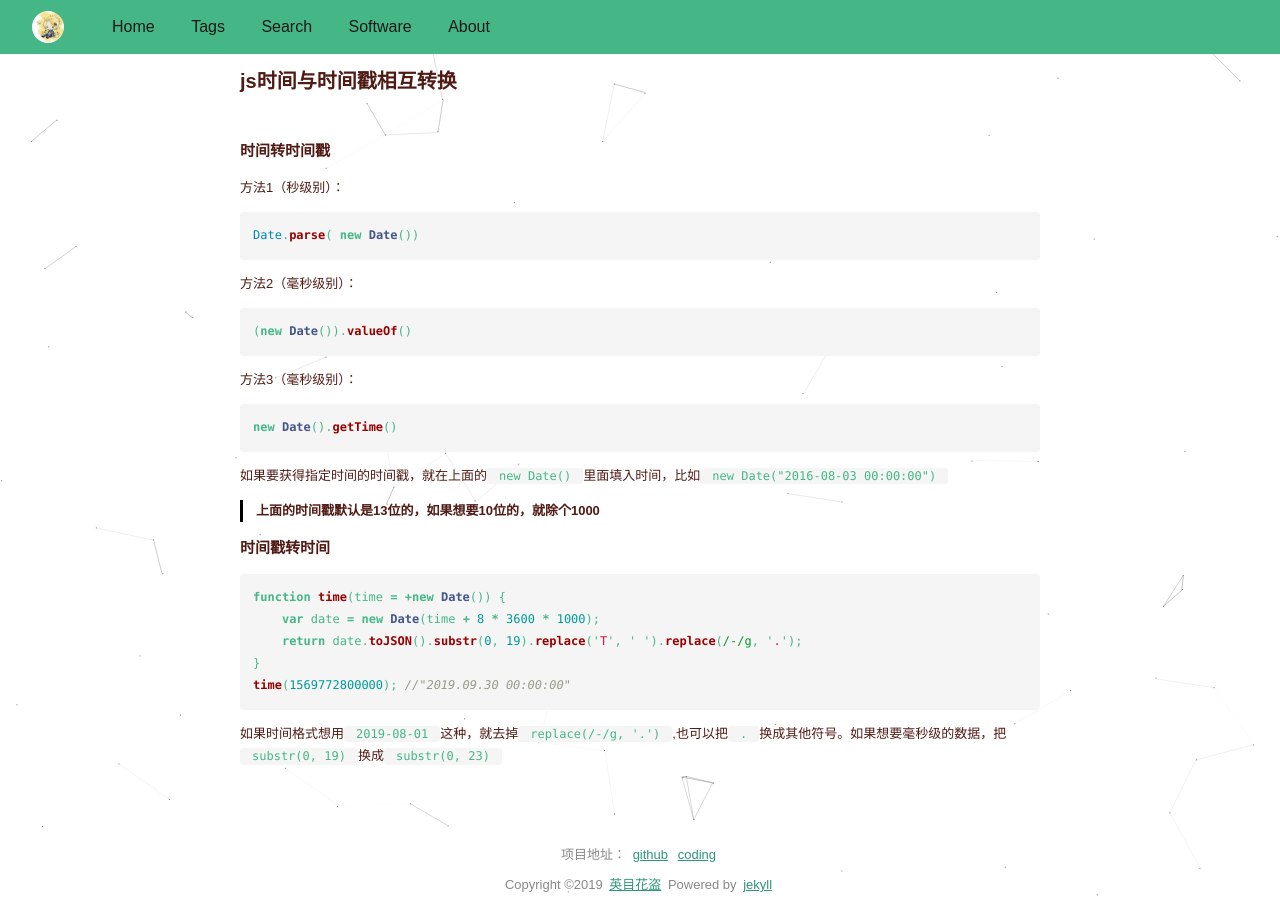
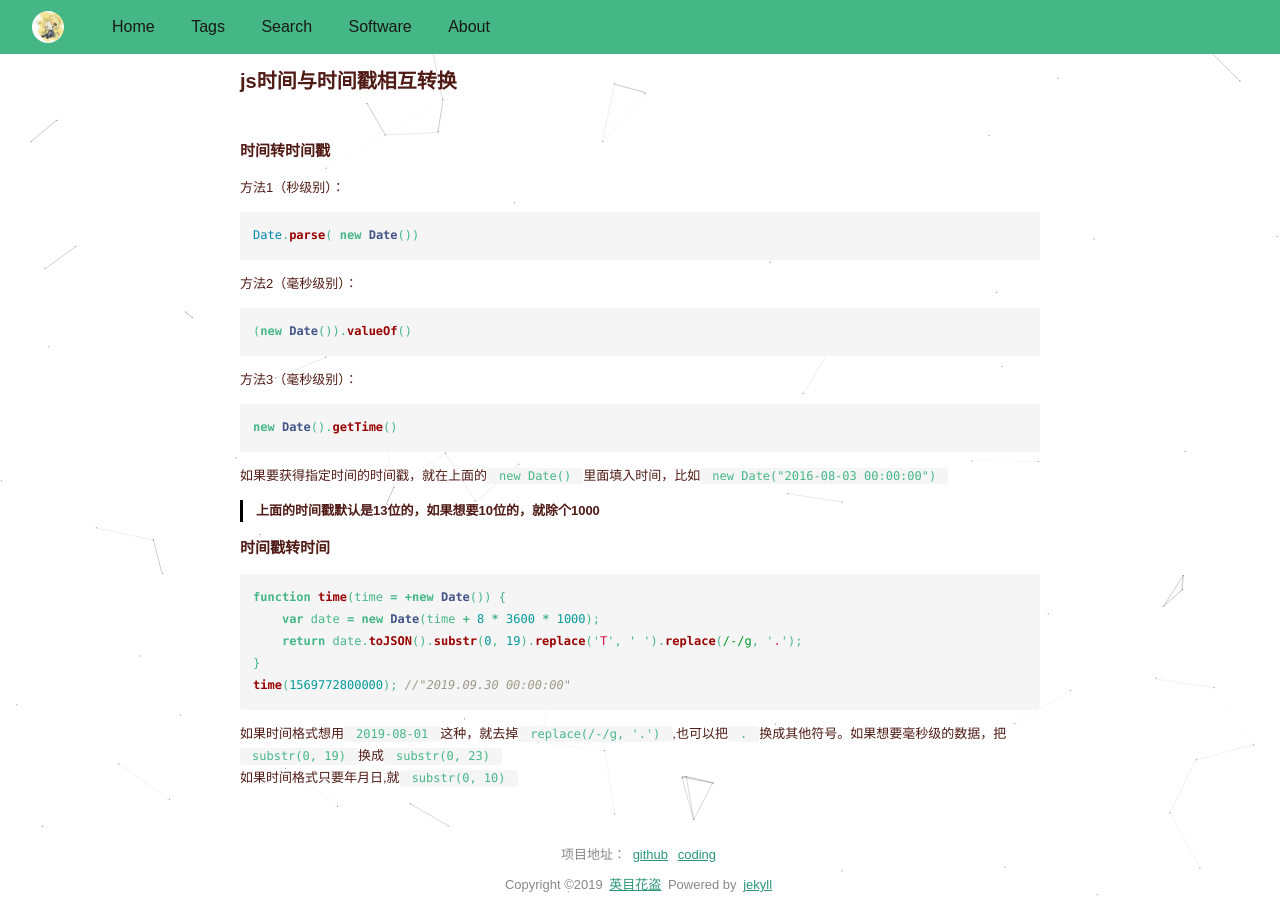
Before and after one commit to yingmhd/ymhdblog, a Jekyll site: the page built from _posts/2019-08-01-js时间戳.md, in a window 1280 px wide. Built offline with Jekyll 4.4.1, drawn with Linux system fonts in a browser that asks for light colours.

Commit message:
Update 2019-08-01-js时间戳.md

````diff
--- a/_posts/2019-08-01-js时间戳.md
+++ b/_posts/2019-08-01-js时间戳.md
@@ -34,3 +34,4 @@ function time(time = +new Date()) {
 time(1569772800000); //"2019.09.30 00:00:00"
 ```
 如果时间格式想用`2019-08-01`这种，就去掉`replace(/-/g, '.')`,也可以把`.`换成其他符号。如果想要毫秒级的数据，把`substr(0, 19)`换成`substr(0, 23)`
+如果时间格式只要年月日,就`substr(0, 10)`
````
